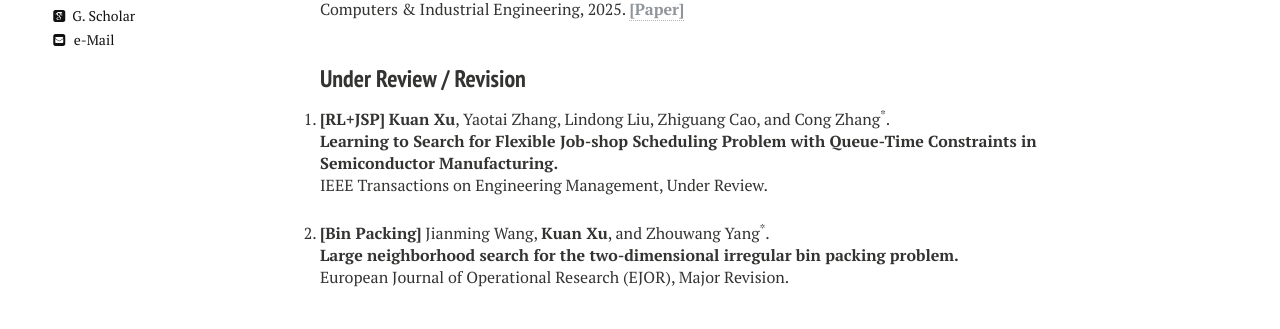
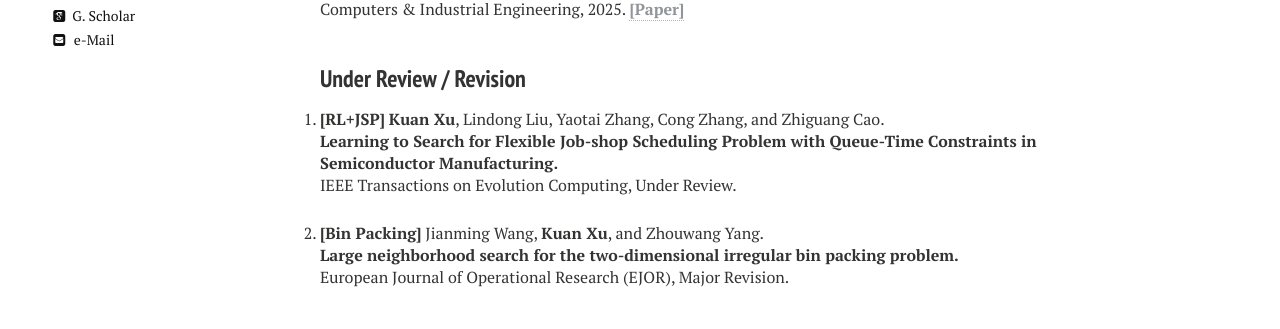
Before and after one commit to mathkxu/mathkxu.github.io, a Jekyll site: the page built from publications.md, in a window 1280 px wide. Shown: the part 417-746 px from the top of the page. Built offline with Jekyll 4.4.1, drawn with Linux system fonts in a browser that asks for light colours.

Commit message:
update pub

```diff
--- a/_layouts/publications.html
+++ b/_layouts/publications.html
@@ -103,15 +103,15 @@ div.bibtex pre { font-size: 75%; overflow: auto;  width: 100%; padding: 0em 0em;
 
   <li>
     <p>
-      <b>[RL+JSP]</b> <b>Kuan Xu</b>, Yaotai Zhang, Lindong Liu, Zhiguang Cao, and Cong Zhang<sup>*</sup>.<br>
+      <b>[RL+JSP]</b> <b>Kuan Xu</b>, Lindong Liu, Yaotai Zhang, Cong Zhang, and Zhiguang Cao.<br>
       <b>Learning to Search for Flexible Job-shop Scheduling Problem with Queue-Time Constraints in Semiconductor Manufacturing.</b><br>
-      IEEE Transactions on Engineering Management, Under Review.
+      IEEE Transactions on Evolution Computing, Under Review.
     </p>
   </li>
 
   <li>
     <p>
-      <b>[Bin Packing]</b> Jianming Wang, <b>Kuan Xu</b>, and Zhouwang Yang<sup>*</sup>.<br>
+      <b>[Bin Packing]</b> Jianming Wang, <b>Kuan Xu</b>, and Zhouwang Yang.<br>
       <b>Large neighborhood search for the two-dimensional irregular bin packing problem.</b><br>
       European Journal of Operational Research (EJOR), Major Revision.
     </p>
```
